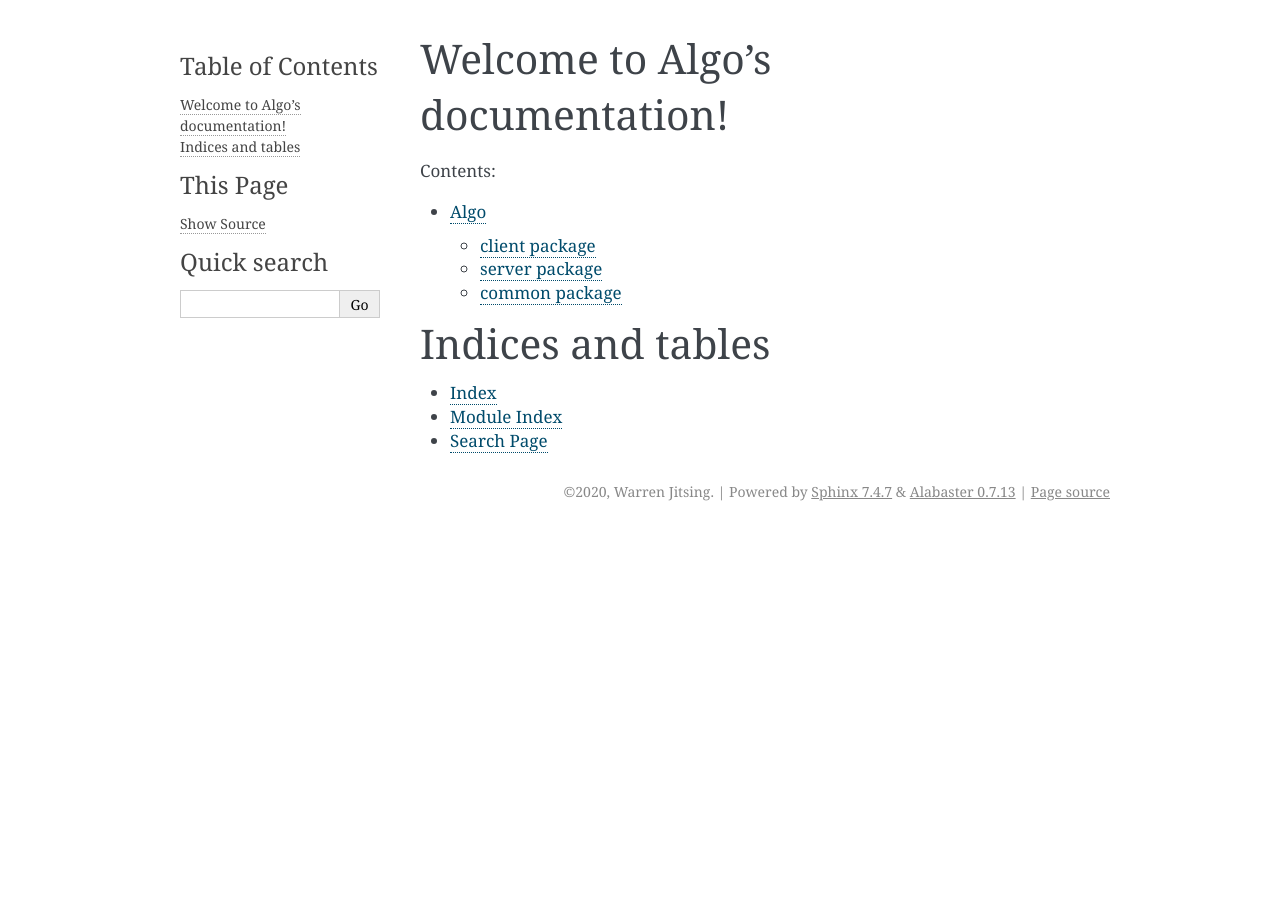
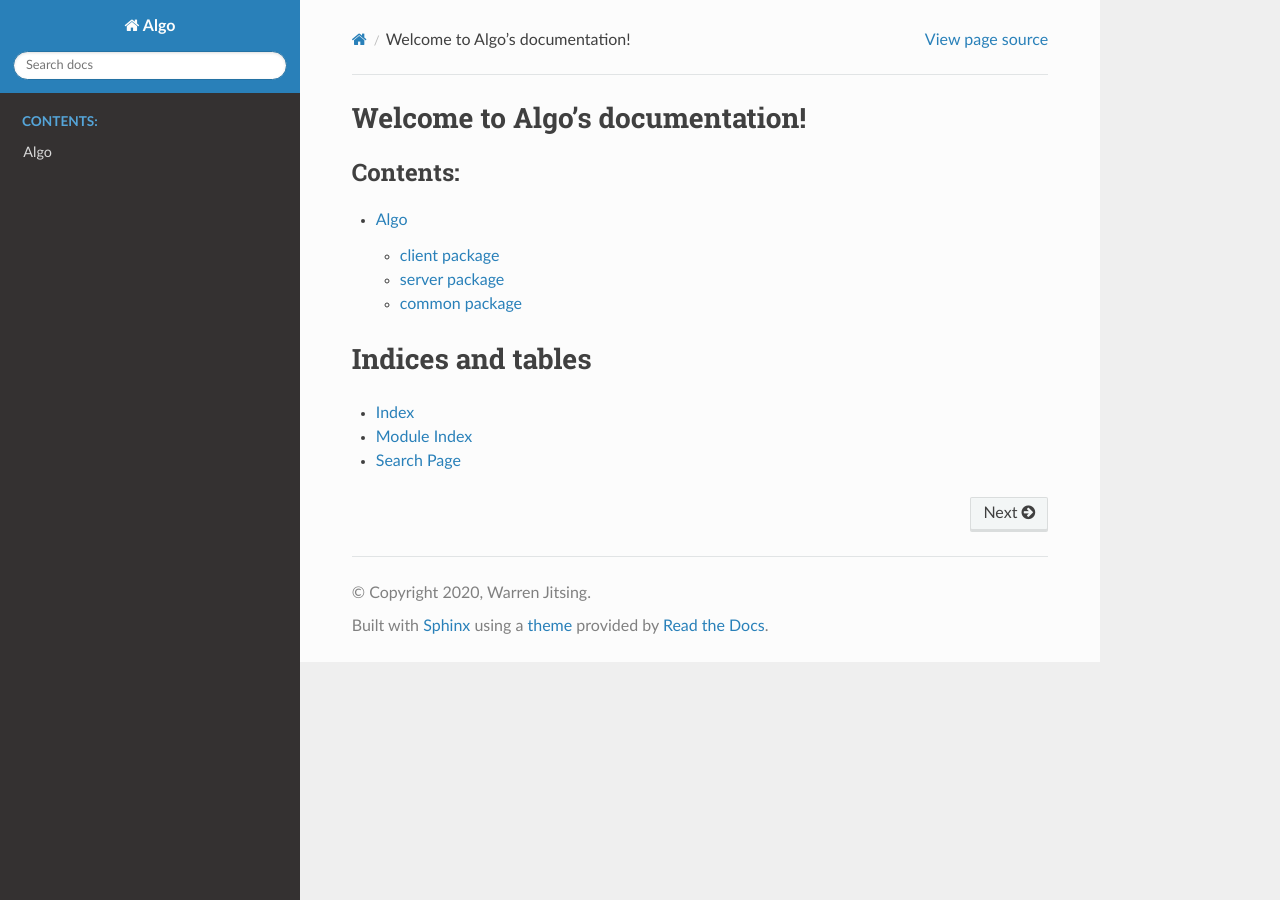
Before and after one commit to 8563a236e65cede7b14220e65c70ad5718144a3/algo, a Sphinx documentation site: the page built from docs/source/index.rst, in a window 1280 px wide. Built offline with Sphinx 7.4.7 and the Read the Docs theme 2.0.0, drawn with Linux system fonts in a browser that asks for light colours.

Commit message:
(Fix) example

```diff
--- a/docs/source/conf.py
+++ b/docs/source/conf.py
@@ -36,7 +36,8 @@ extensions = [
     'sphinx.ext.intersphinx',
     'sphinx.ext.todo',
     'sphinx.ext.coverage',
-    'sphinx.ext.ifconfig'
+    'sphinx.ext.ifconfig',
+    "sphinx_rtd_theme",
 ]
 
 # Add any paths that contain templates here, relative to this directory.
@@ -53,7 +54,7 @@ exclude_patterns = []
 # The theme to use for HTML and HTML Help pages.  See the documentation for
 # a list of builtin themes.
 #
-html_theme = 'alabaster'
+html_theme = 'sphinx_rtd_theme'
 
 # Add any paths that contain custom static files (such as style sheets) here,
 # relative to this directory. They are copied after the builtin static files,
```
Also changed, not shown: 1 other file.
